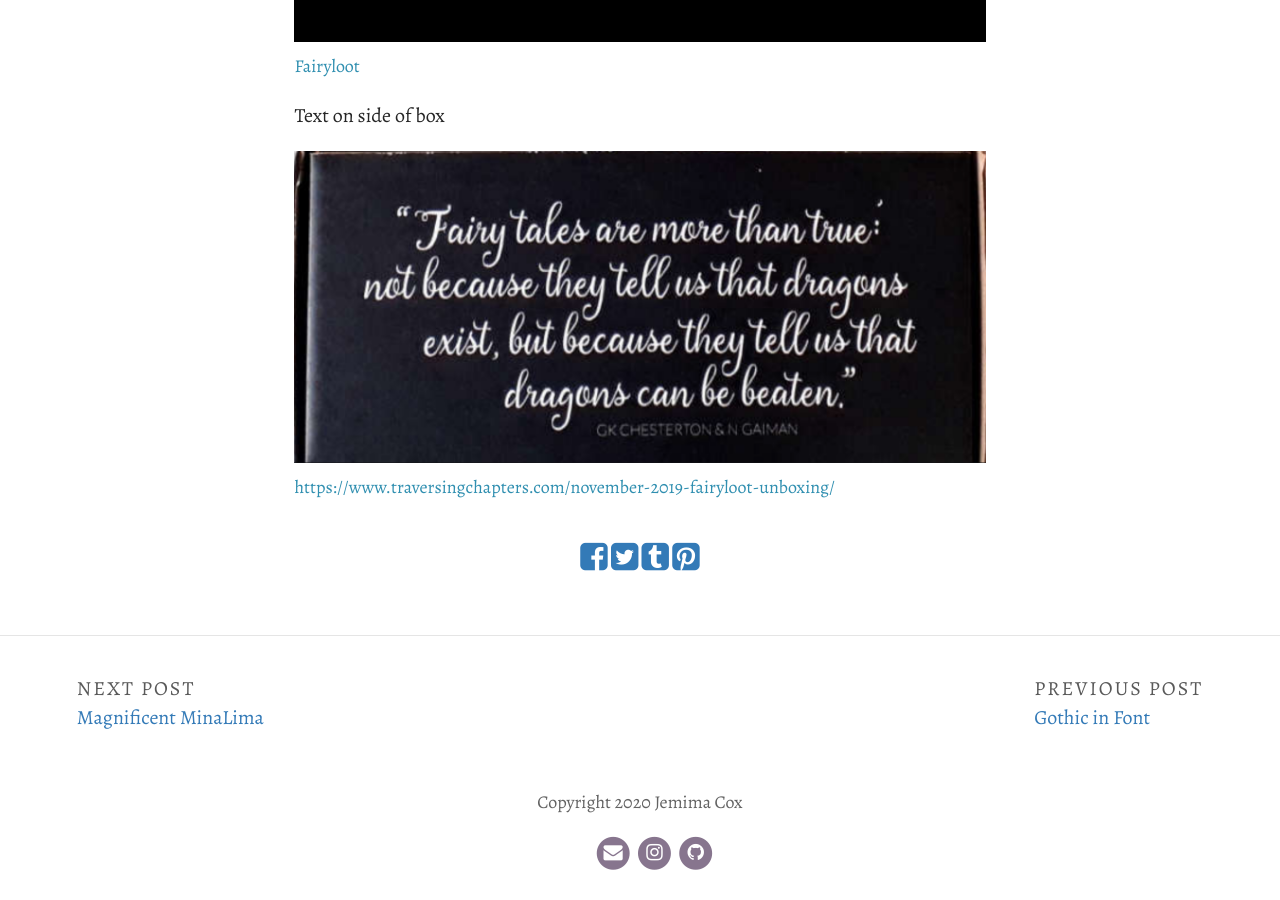
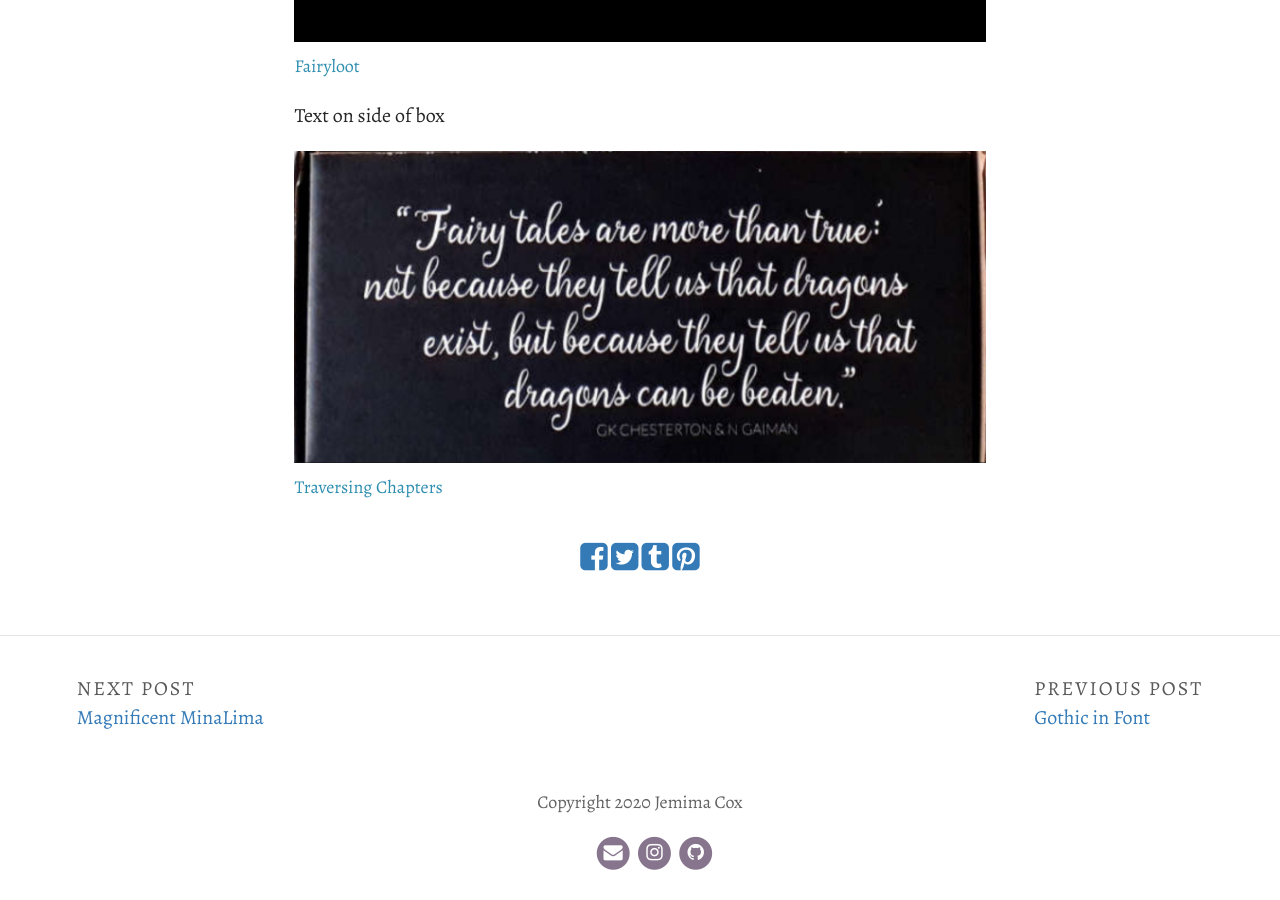
Before and after one commit to jemcox/brookesbooks, a Jekyll site: the page built from _posts/2020-10-05-fairyloot.md, in a window 1280 px wide and 900 px high, scrolled down 1879 px. Built offline with Jekyll 4.4.1, drawn with Linux system fonts in a browser that asks for light colours; some web fonts are replaced.

Commit message:
Update Post “2020-10-05-fairyloot”

```diff
--- a/_posts/2020-10-05-fairyloot.md
+++ b/_posts/2020-10-05-fairyloot.md
@@ -21,4 +21,4 @@ Interestingly, there is no reference to books within the logo or even symbolical
 
 Text on side of box
 
-![https://www.traversingchapters.com/november-2019-fairyloot-unboxing/](../uploads/screenshot-2020-11-28-at-12.19.07.png "Traversing Chapters")
+![Traversing Chapters](../uploads/screenshot-2020-11-28-at-12.19.07.png "https://www.traversingchapters.com/november-2019-fairyloot-unboxing/")
```
